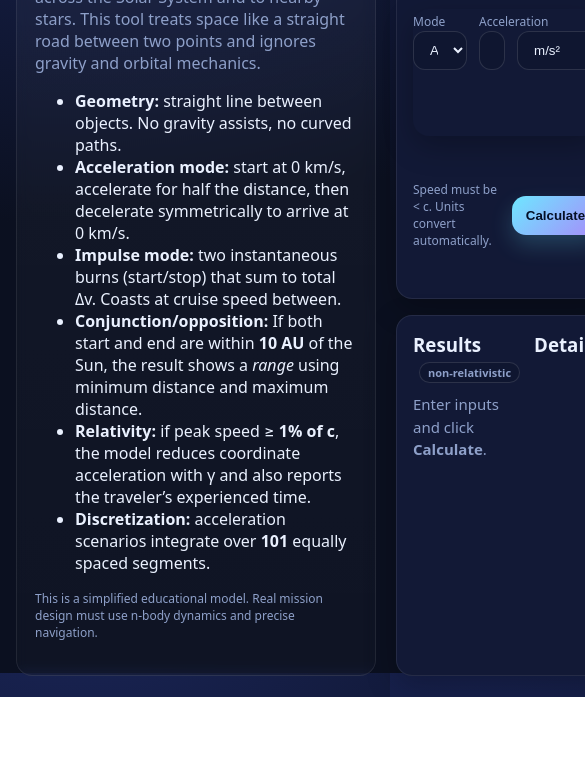
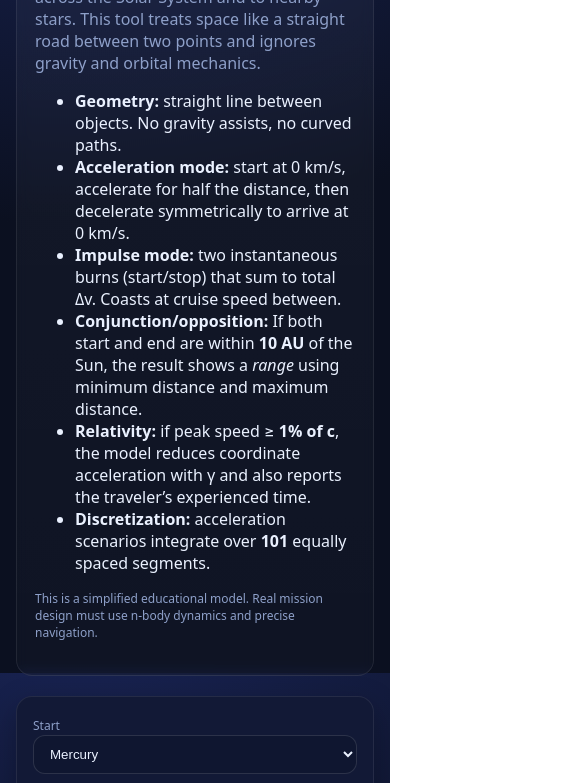
Before and after one commit to smutasim/space_trip_time, a plain HTML site: page index.html in a window 390 px wide. Shown: the part 171-954 px from the top of the page, 585 px wide, since content can reach past the window. Before the commit the page ends 868 px from the top, so only its background shows below. Drawn offline with Linux system fonts and the light colour scheme.

Commit message:
adding mobile compatibility

```diff
--- a/index.html
+++ b/index.html
@@ -35,6 +35,13 @@
   .flex{display:flex; gap:10px; align-items:center}
   .hidden{display:none}
   .mono{font-family: ui-monospace, SFMono-Regular, Menlo, Monaco, Consolas, "Liberation Mono", "Courier New", monospace}
+  @media (max-width: 1000px) {
+  .app {    grid-template-columns: 1fr; }
+  .split {    grid-template-columns: 1fr; }
+  .row, .row3 {    grid-template-columns: 1fr !important;  }
+  .row input, .row select {    width: 100%;  }
+  }
+
 </style>
 </head>
 <body>
@@ -93,7 +100,7 @@
             </div>
             <div id="accelInputs">
               <label for="accelVal">Acceleration</label>
-              <div class="row" style="grid-template-columns:1fr 140px">
+              <div class="row" style="grid-template-columns:1fr 100px">
                 <input id="accelVal" type="number" step="any" min="0" placeholder="e.g., 0.01" />
                 <select id="accelUnit">
                   <option value="mps2" selected>m/s²</option>
@@ -103,7 +110,7 @@
             </div>
             <div id="impulseInputs" class="hidden">
               <label for="dvVal">Total Δv</label>
-              <div class="row" style="grid-template-columns:1fr 140px">
+              <div class="row" style="grid-template-columns:1fr 100px">
                 <input id="dvVal" type="number" step="any" min="0" placeholder="e.g., 40" />
                 <select id="dvUnit">
                   <option value="kmps" selected>km/s</option>
```
